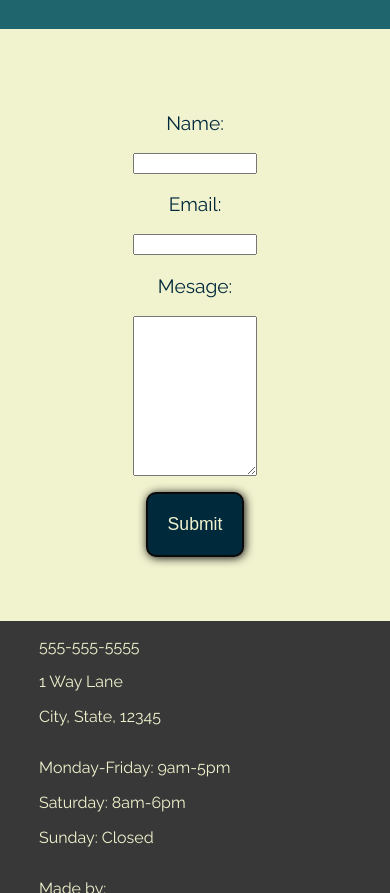
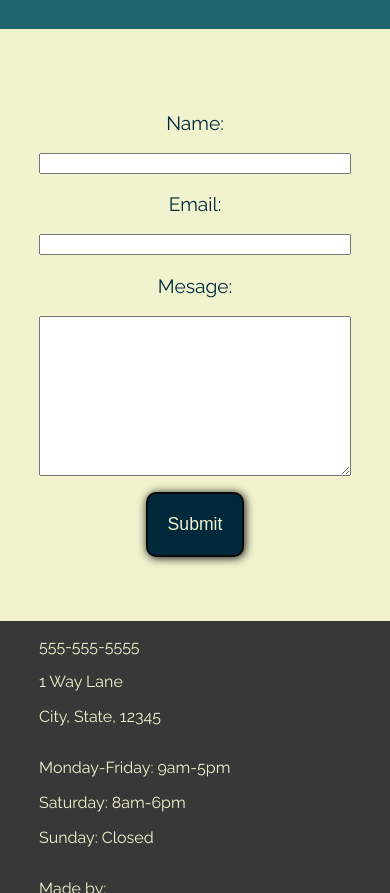
Before and after one commit to Narwrynn/getTutor, a plain HTML site: page index.html in a window 390 px wide. Shown: the part 3776-4669 px from the top of the page. Drawn offline with Linux system fonts and the light colour scheme.

Commit message:
Update stylesheet.css

```diff
--- a/stylesheet.css
+++ b/stylesheet.css
@@ -260,6 +260,9 @@ footer{
         display: block;
 
     }
+    .contact{
+        min-width: 70%;
+    }
 }
 
 @media (max-width: 600px){
@@ -275,4 +278,7 @@ footer{
     .content h3{
         font-size: 1.5rem;
     }
+    .contact{
+        width: 100%;
+    }
 }
```
